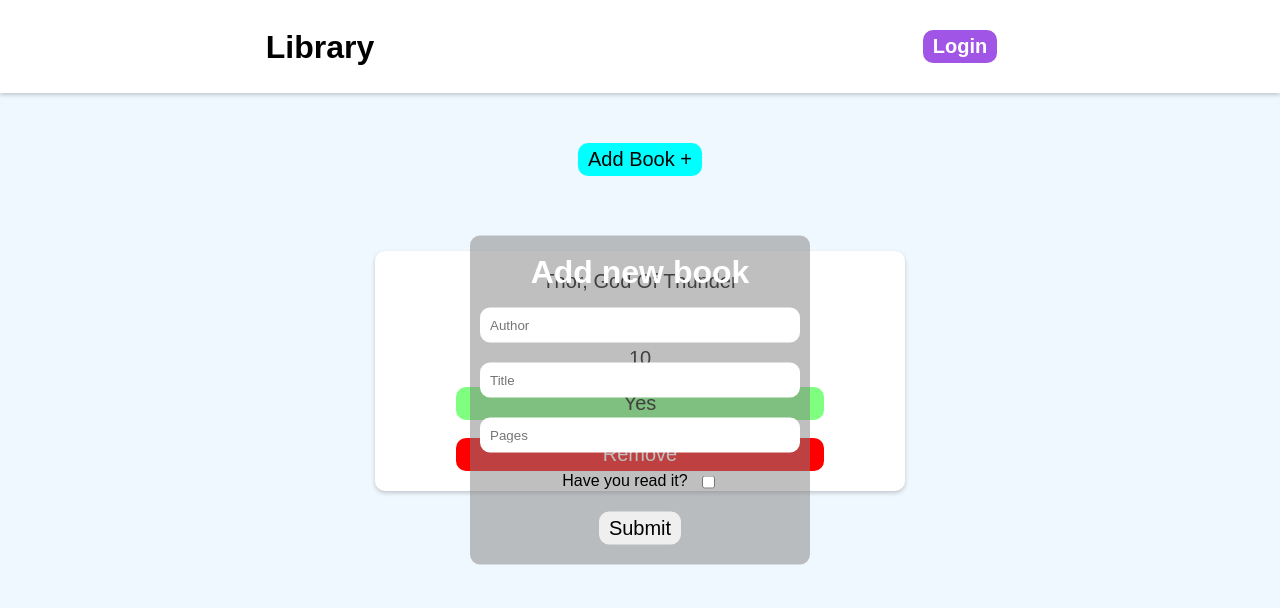
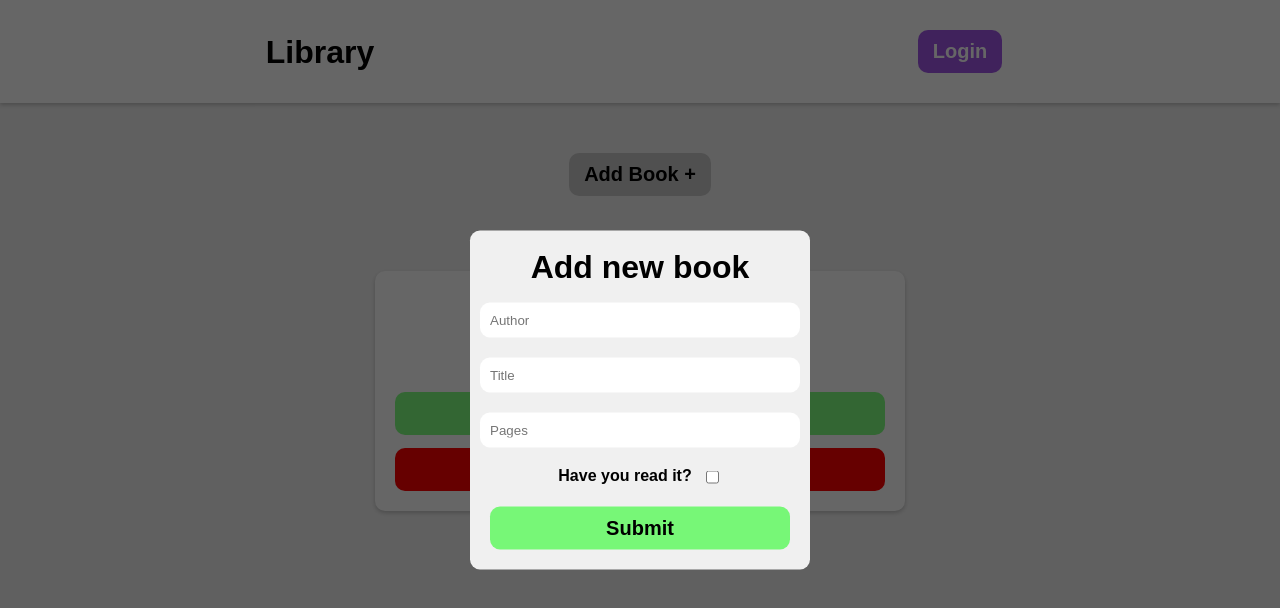
Before and after one commit to TylerMommsen/Library, a plain HTML site: page index.html in a window 1280 px wide. Both pictures are taken after a click on the button "Add Book +". Drawn offline with Linux system fonts and the light colour scheme.

Commit message:
Rearranged css and js code around to be cleaner and added a dark overlay for form popup.

```diff
--- a/index.html
+++ b/index.html
@@ -21,14 +21,16 @@
       <button class="btn add-book" id="add-book-btn">Add Book +</button>
       <div class="books-container">
         <div class="book">
-          <p>Thor, God Of Thunder</p>
+          <p id="book-author">Thor, God Of Thunder</p>
           <p>How to write Javascript</p>
           <p>10</p>
-          <button class="btn has-read">Yes</button>
+          <button class="btn green-btn">Yes</button>
           <button class="btn remove-btn">Remove</button>
         </div>
       </div>
     </div>
+
+    <div class="dark-overlay"></div>
 
     <div class="form-container">
       <form id="add-new-book-form">
@@ -39,9 +41,9 @@
 
         <div class="has-read-book">
           <label for="is-read">Have you read it?</label>
-          <input type="checkbox" id="is-read" required>
+          <input type="checkbox" id="is-read">
         </div>
-        <button type="submit" class="btn btn-green">Submit</button>
+        <button type="submit" class="btn green-btn">Submit</button>
       </form>
     </div>
   </body>
--- a/index.js
+++ b/index.js
@@ -8,18 +8,104 @@ function Book(author, title, pages, hasRead) {
 }
 
 Book.prototype.updateHasRead = function () {
-  console.log('called');
   if (this.hasRead === true) {
-    console.log('1');
     this.hasRead = false;
   } else {
-    console.log('2');
     this.hasRead = true;
   }
 }
 
+function isInLibrary(author) {
+  myLibrary.forEach(function (value) {
+    if (value.author === author) {
+      return true;
+    }
+  })
+}
+
+function handleBookForm() {
+  formContainer.style.display = 'flex';
+  darkOverlay.style.display = 'block';
+
+  form.addEventListener('submit', function (e) {
+    e.preventDefault();
+    let author = authorInput.value;
+    let title = titleInput.value;
+    let pages = pagesInput.value;
+    let hasRead = hasReadInput.checked;
+    addBookToLibrary(author, title, pages, hasRead);
+    formContainer.style.display = 'none';
+  })
+}
+
+function addBookToLibrary(author, title, pages, hasRead) {
+  if (!isInLibrary(author)) {
+    addNewBook(author, title, pages, hasRead);
+  }
+}
+
+function addNewBook(author, title, pages, hasRead) {
+  let newBookObj = new Book(author, title, pages, hasRead)
+  const newBook = document.createElement('div');
+  const newAuthor = document.createElement('p');
+  const newTitle = document.createElement('p');
+  const newPages = document.createElement('p');
+  const newHasRead = document.createElement('button');
+  const remove = document.createElement('button');
+
+  newBook.classList.add('book');
+  newAuthor.id = 'book-author';
+  newHasRead.classList.add('btn', 'has-read');
+  remove.classList.add('btn', 'remove-btn');
+
+  newHasRead.addEventListener('click', function () {
+    newBookObj.updateHasRead();
+    console.log(newBookObj.hasRead);
+    if (newBookObj.hasRead) {
+      newHasRead.textContent = 'yes';
+    } else {
+      newHasRead.textContent = 'no';
+    }
+  });
+
+  remove.addEventListener('click', function () {
+    removeBtn(remove);
+  })
+
+  newAuthor.textContent = author;
+  newTitle.textContent = title;
+  newPages.textContent = pages;
+
+  if (hasRead) {
+    newHasRead.textContent = 'yes';
+  } else {
+    newHasRead.textContent = 'no';
+  }
+
+  remove.textContent = 'remove';
+
+  newBook.appendChild(newAuthor);
+  newBook.appendChild(newTitle);
+  newBook.appendChild(newPages);
+  newBook.appendChild(newHasRead);
+  newBook.appendChild(remove);
+
+  myLibrary.push(newBookObj);
+  booksContainer.appendChild(newBook);
+}
+
 const addBookBtn = document.querySelector('#add-book-btn');
 addBookBtn.addEventListener('click', handleBookForm);
+
+const formContainer = document.querySelector('.form-container');
+const darkOverlay = document.querySelector('.dark-overlay');
+const form = document.querySelector('#add-new-book-form');
+const authorInput = document.querySelector('#author');
+const titleInput = document.querySelector('#title');
+const pagesInput = document.querySelector('#pages');
+const hasReadInput = document.querySelector('#is-read');
+const booksContainer = document.querySelector('.books-container');
+
 
 function removeBtn(button) {
   let buttonParent = button.parentNode;
@@ -32,90 +118,3 @@ function removeBtn(button) {
     }
   })
 }
-
-function isInLibrary(author) {
-  myLibrary.forEach(function (value) {
-    if (value.author === author) {
-      return true;
-    }
-  })
-}
-
-const formContainer = document.querySelector('.form-container');
-const form = document.querySelector('#add-new-book-form');
-const authorInput = document.querySelector('#author');
-const titleInput = document.querySelector('#title');
-const pagesInput = document.querySelector('#pages');
-const hasReadInput = document.querySelector('#is-read');
-
-function handleBookForm() {
-  formContainer.style.display = 'flex';
-
-  form.addEventListener('submit', function (e) {
-    e.preventDefault();
-    let author = authorInput.value;
-    let title = titleInput.value;
-    let pages = pagesInput.value;
-    let hasRead = hasReadInput.checked;
-    // if (hasRead === true) {
-    //   hasRead = 'yes';
-    // } else {
-    //   hasRead = 'no';
-    // }
-    addBookToLibrary(author, title, pages, hasRead);
-    formContainer.style.display = 'none';
-  })
-}
-
-function addBookToLibrary(author, title, pages, hasRead) {
-  if (!isInLibrary(author)) {
-    addNewBook(author, title, pages, hasRead);
-  }
-}
-
-const booksContainer = document.querySelector('.books-container');
-
-function addNewBook(author, title, pages, hasRead) {
-  let newBookObj = new Book(author, title, pages, hasRead)
-  console.log(newBookObj.hasRead);
-  const newBook = document.createElement('div');
-  newBook.classList.add('book');
-  const newAuthor = document.createElement('p');
-  const newTitle = document.createElement('p');
-  const newPages = document.createElement('p');
-  const newHasRead = document.createElement('button');
-  newHasRead.addEventListener('click', function () {
-    newBookObj.updateHasRead();
-    console.log(newBookObj.hasRead);
-    if (newBookObj.hasRead) {
-      newHasRead.textContent = 'yes';
-    } else {
-      newHasRead.textContent = 'no';
-    }
-  });
-  const remove = document.createElement('button');
-  remove.addEventListener('click', function () {
-    removeBtn(remove);
-  })
-  newHasRead.classList.add('btn', 'has-read');
-  remove.classList.add('btn', 'remove-btn');
-  newAuthor.textContent = author;
-  newTitle.textContent = title;
-  newPages.textContent = pages;
-  if (hasRead) {
-    newHasRead.textContent = 'yes';
-  } else {
-    newHasRead.textContent = 'no';
-  }
-  remove.textContent = 'remove';
-
-
-  newBook.appendChild(newAuthor);
-  newBook.appendChild(newTitle);
-  newBook.appendChild(newPages);
-  newBook.appendChild(newHasRead);
-  newBook.appendChild(remove);
-
-  myLibrary.push(newBookObj);
-  booksContainer.appendChild(newBook);
-}
--- a/style.css
+++ b/style.css
@@ -44,19 +44,24 @@ table {
 
 /* ---------------------------------------- */
 
+:root {
+	--primary-color: rgb(240, 240, 240);
+	--button-padding: 10px 15px 10px 15px;
+}
+
 body {
 	font-family: sans-serif;
-	overflow: hidden;
 	margin-bottom: 100px;
-	background-color: aliceblue;
+	background-color: var(--primary-color);
 }
 
 .btn {
 	border-radius: 10px;
 	font-size: 20px;
 	border: none;
-	padding: 5px 10px 5px 10px;
+	padding: var(--button-padding);
 	cursor: pointer;
+	font-weight: bold;
 }
 
 .header {
@@ -81,19 +86,18 @@ body {
 
 .login {
 	background-color: rgba(138, 43, 226, 0.8);
-	font-weight: bold;
 	color: white;
 }
 
 .main-body {
 	flex-grow: 1;
-	background-color: aliceblue;
+	background-color: var(--primary-color);
 	margin: 50px 300px 100px 300px;
 	text-align: center;
 }
 
 .add-book {
-	background-color: aqua;
+	background-color: rgb(200, 200, 200);
 }
 
 .books-container {
@@ -120,15 +124,15 @@ body {
 	font-weight: bold;
 }
 
-.has-read {
+.green-btn {
 	background-color: rgba(0, 255, 0, 0.5);
-	width: 75%;
+	width: 100%;
 }
 
 .remove-btn {
 	background-color: red;
 	color: white;
-	width: 75%;
+	width: 100%;
 }
 
 .form-container {
@@ -140,10 +144,21 @@ body {
 	left: 50%;
 	width: 300px;
 	transform: translate(-50%, -50%);
-	background-color: rgba(128, 128, 128, 0.5);
+	background-color: var(--primary-color);
 	padding: 20px;
-	z-index: 1;
+	z-index: 2;
 	border-radius: 10px;
+}
+
+.dark-overlay {
+	position: fixed;
+  top: 0;
+  left: 0;
+  width: 100%;
+  height: 100%;
+  background-color: rgba(0, 0, 0, 0.6);
+  display: none;
+  z-index: 1;
 }
 
 #add-new-book-form {
@@ -152,12 +167,16 @@ body {
 	gap: 20px;
 	align-items: center;
 	width: 100%;
+	font-weight: bold;
+	z-index: 2;
 }
 
 #add-new-book-form > h3 {
+	font-size: 32px;
+}
+
+#book-author {
 	font-weight: bold;
-	color: white;
-	font-size: 32px;
 }
 
 .has-read-book {
@@ -174,7 +193,3 @@ input[type='number'] {
 	border-radius: 10px;
 	border: none;
 }
-
-input[type='text'] {
-	cursor: text;
-}
```
